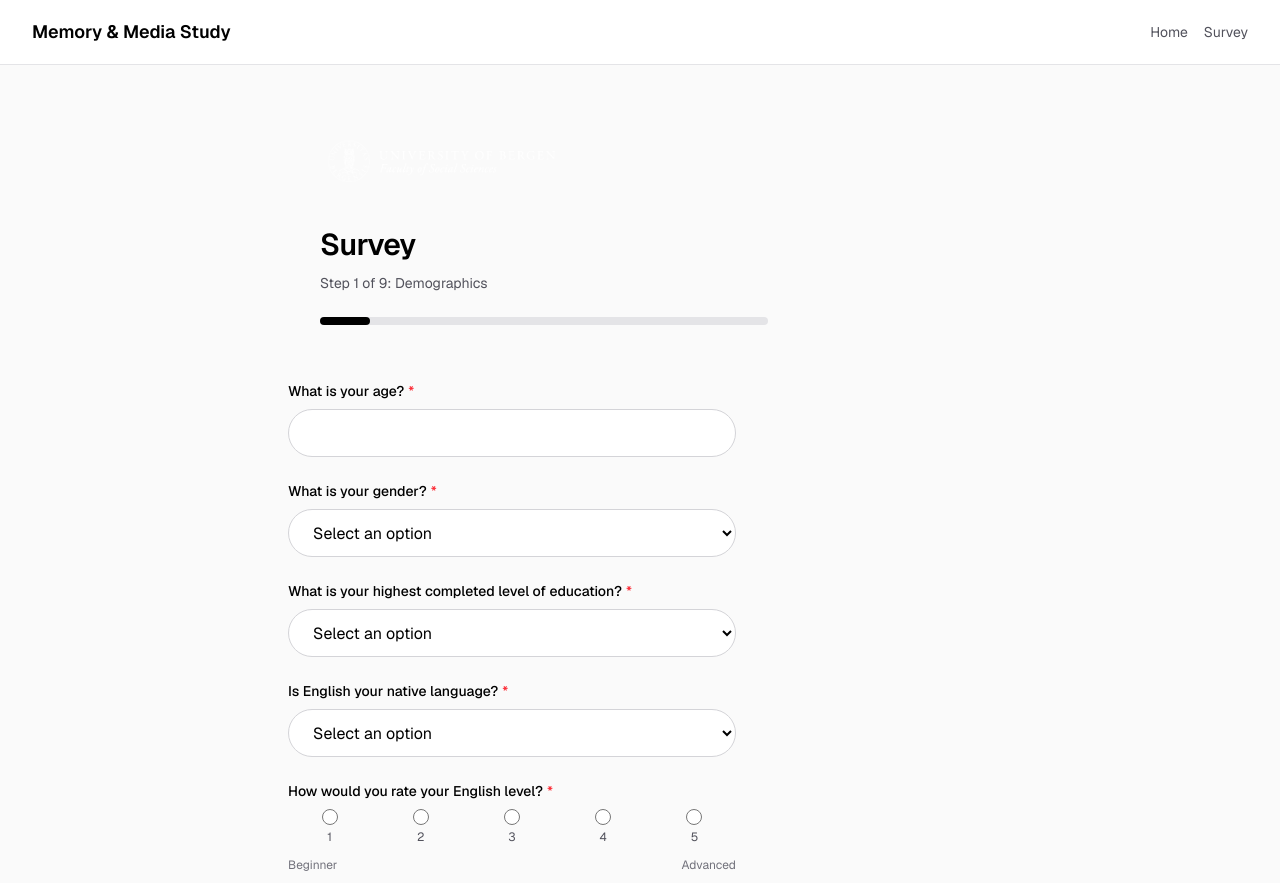
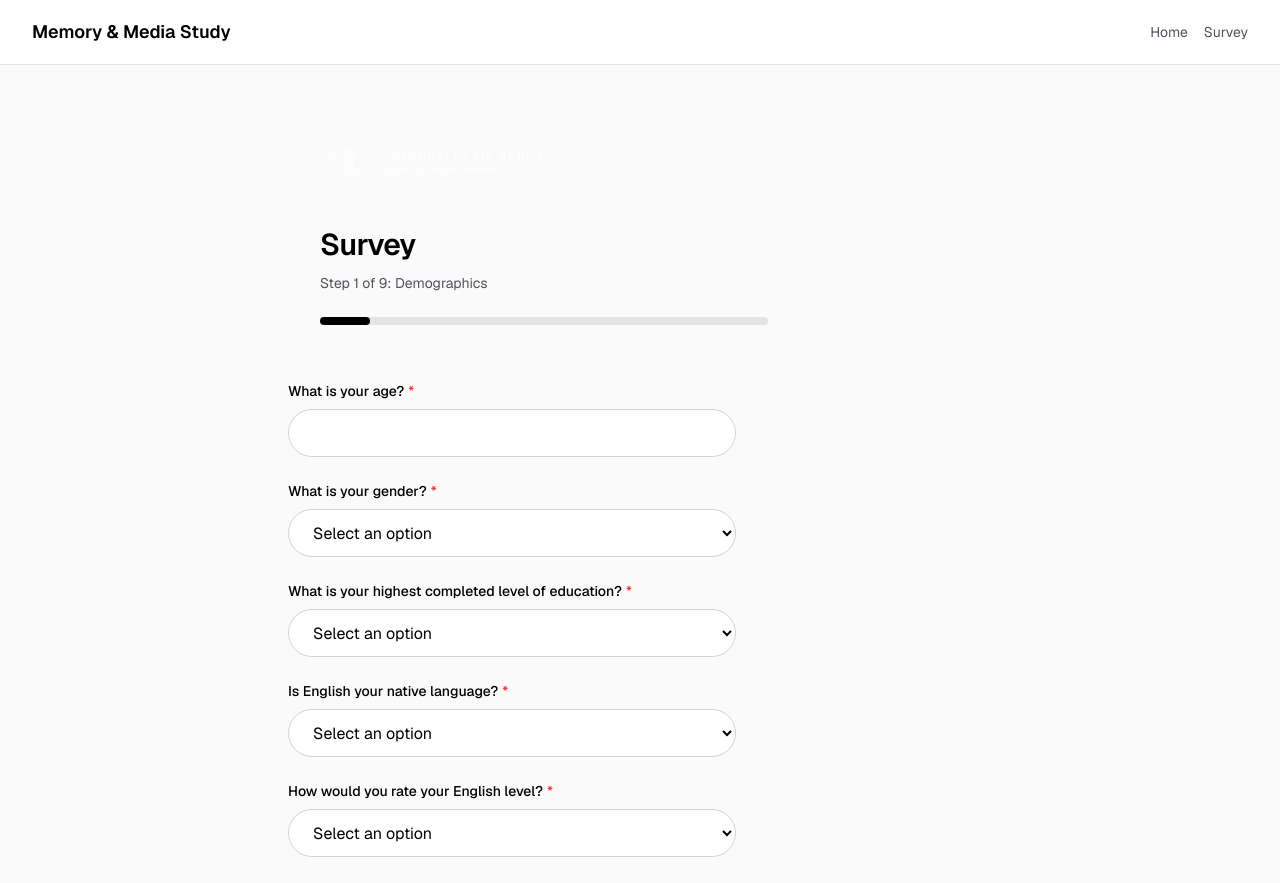
Before and after one commit to ankelovset/brain-rot-web-app, a Next.js app: page /survey in a window 1280 px wide. Shown: the top 883 px of the page. Built offline with nearby package versions, Linux system fonts and the light colour scheme.

Commit message:
endret engelsk-spørsmål

```diff
--- a/app/survey/page.tsx
+++ b/app/survey/page.tsx
@@ -16,7 +16,7 @@ interface SurveyData {
     gender: string;
     education: string;
     isNativeEnglish: string;
-    englishLevel: number | null;
+    englishLevel: string;
     socialMediaFrequency: string;
     gameplayFamiliarity: string;
   };
@@ -114,7 +114,7 @@ export default function Page() {
       gender: "",
       education: "",
       isNativeEnglish: "",
-      englishLevel: null,
+      englishLevel: "",
       socialMediaFrequency: "",
       gameplayFamiliarity: "",
     },
@@ -181,7 +181,7 @@ export default function Page() {
           surveyData.demographics.gender !== "" &&
           surveyData.demographics.education !== "" &&
           surveyData.demographics.isNativeEnglish !== "" &&
-          surveyData.demographics.englishLevel !== null &&
+          surveyData.demographics.englishLevel !== "" &&
           surveyData.demographics.socialMediaFrequency !== "" &&
           surveyData.demographics.gameplayFamiliarity !== ""
         );
--- a/components/survey/steps/DemographicsStep.tsx
+++ b/components/survey/steps/DemographicsStep.tsx
@@ -8,7 +8,7 @@ interface DemographicsStepProps {
     gender: string;
     education: string;
     isNativeEnglish: string;
-    englishLevel: number | null;
+    englishLevel: string;
     socialMediaFrequency: string;
     gameplayFamiliarity: string;
   };
@@ -75,7 +75,21 @@ export default function DemographicsStep({
         required
       />
 
-      <ScaleInput
+      <SelectInput
+        id="englishLevel"
+        label="How would you rate your English level?"
+        value={data.englishLevel}
+        onChange={(value) => onChange("englishLevel", value)}
+        options={[
+          { value: "beginner", label: "Beginner" },
+          { value: "elementary", label: "Elementary" },
+          { value: "intermediate", label: "Intermediate" },
+          { value: "advanced", label: "Advanced" },
+          { value: "native-like", label: "Native-like" },
+        ]}
+        required
+      />
+      {/* <SelectInput
         id="englishLevel"
         label="How would you rate your English level?"
         value={data.englishLevel}
@@ -87,7 +101,7 @@ export default function DemographicsStep({
           5: "Advanced",
         }}
         required
-      />
+      /> */}
 
       <SelectInput
         id="socialMediaFrequency"
```
